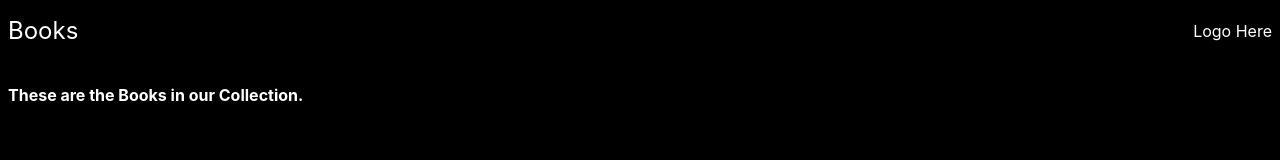
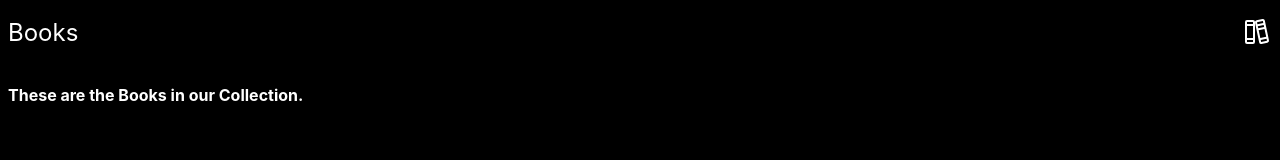
Before and after one commit to Vani11aG310/victoria-book-box, a React (Create React App) app in the folder frontend/: page / in a window 1280 px wide. Shown: the top 160 px of the page. Built offline with nearby package versions, Linux system fonts and the light colour scheme; no server answers.

Commit message:
Add icon in header for App Name.

```diff
--- a/frontend/src/components/navigation/Header.jsx
+++ b/frontend/src/components/navigation/Header.jsx
@@ -1,6 +1,7 @@
 import "../../styles/navigation/Header.scss";
 import { useContext } from "react";
-import { Link } from 'react-router-dom';
+import { Link } from "react-router-dom";
+import { PiBooks } from "react-icons/pi";
 import StateContext from "../../context/StateContext";
 
 const Header = () => {
@@ -11,7 +12,9 @@ const Header = () => {
     <header className="app-header">
       <span className="page-title">{pageTitle}</span>
       <span className="app-name">
-        <Link to='/books' className="header-link">Logo Here</Link>
+        <Link to='/books' className="header-button">
+          <PiBooks className="header-icon" />
+        </Link>
       </span>
     </header>
   );
--- a/frontend/src/styles/navigation/Header.scss
+++ b/frontend/src/styles/navigation/Header.scss
@@ -15,7 +15,6 @@
 .app-name {
   margin: 0;
   padding: 0.5rem;
-  font-size: 1rem;
 }
 
 .page-title {
@@ -24,7 +23,18 @@
   font-size: 1.5rem;
 }
 
-.header-link {
-  color: inherit; /* Inherit color from parent */
+.header-button {
+  background: none;
+  border: none;
+  color: white;
+  display: flex;
+  flex-direction: column;
+  align-items: center;
+  cursor: pointer;
+  font-size: 1rem;
   text-decoration: none; /* Remove underline */
 }
+
+.header-icon {
+  font-size: 2rem;
+}
```
